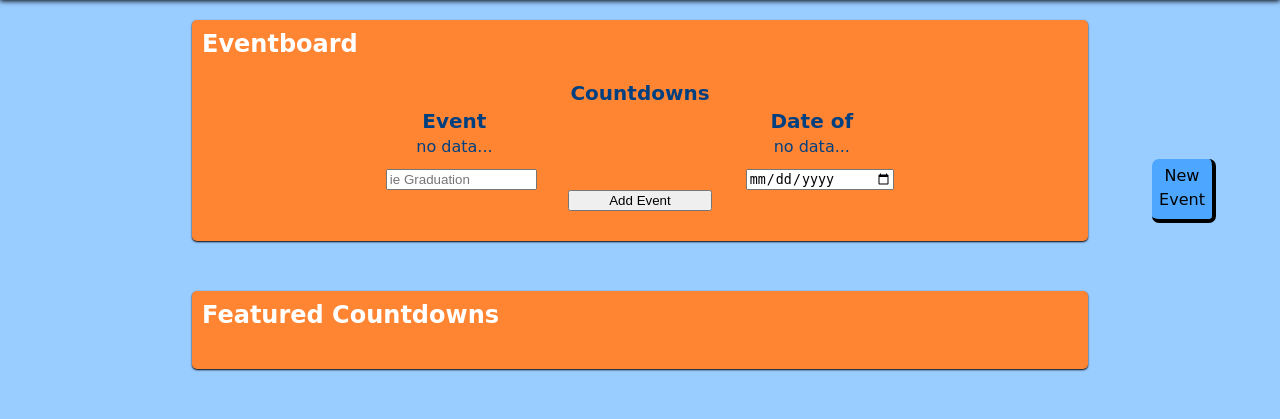
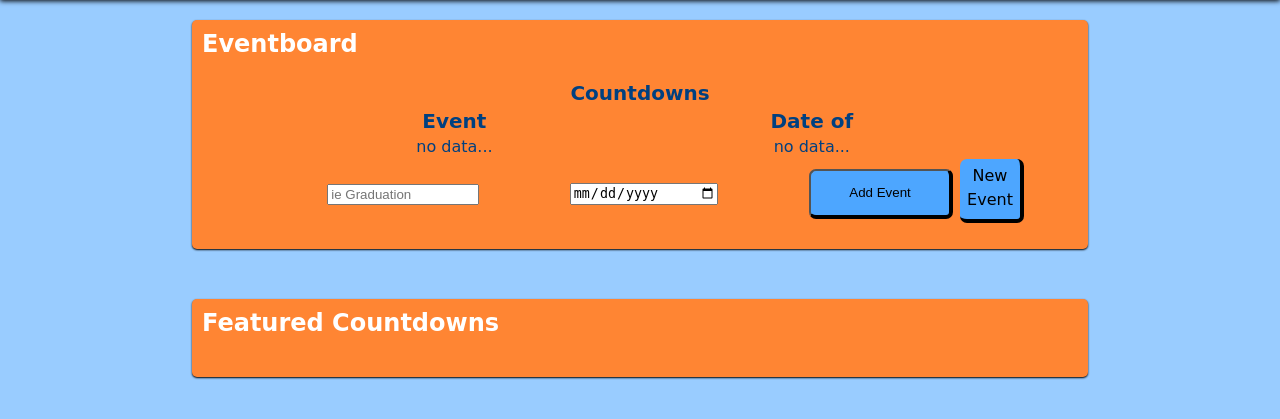
Before and after one commit to devMal1/Countdown-Webapp, a PHP site: page / in a window 1280 px wide. Shown: the part 82-501 px from the top of the page. Run offline with PHP 8.4, Linux system fonts and the light colour scheme.

Commit message:
Updated the buttons again/

```diff
--- a/index.html
+++ b/index.html
@@ -51,7 +51,7 @@
 				<form>
 					<input type="text" name="event_name" placeholder="ie Graduation" pattern="" required />
 					<input type="date" name="event_date" placeholder="" pattern="" min="" required />
-					<input id="add-event-button" type="submit" value="Add Event" />
+					<input id="add-event-button" class="button" type="submit" value="Add Event" />
 				</form>
 			</div>
 		</div>
--- a/style.css
+++ b/style.css
@@ -168,7 +168,7 @@
   }
 
   #eventboard div.button {
-  	margin-left: 75%;
+  	right: 20%;
   }
 
   #event-form {
@@ -190,7 +190,7 @@
 
   #event-form #add-event-button {
     cursor: pointer;
-    margin-left: 40%;
+    position: static;
   }
 
   #featured-countdown {
```
